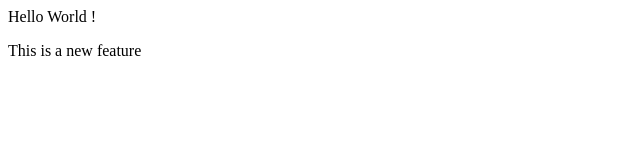
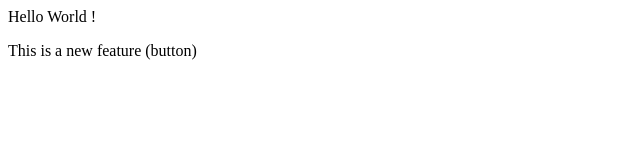
Before and after one commit to Aditya706526/Practice_repo, a plain HTML site: page index.html in a window 1280 px wide. Shown: the full height of the page, 0-640 px from the left. Drawn offline with Linux system fonts and the light colour scheme.

```diff
--- a/index.html
+++ b/index.html
@@ -1,2 +1,2 @@
 <p>Hello World !</p>
-<p?\>This is a new feature</p>
+<p>This is a new feature (button)</p>
```
